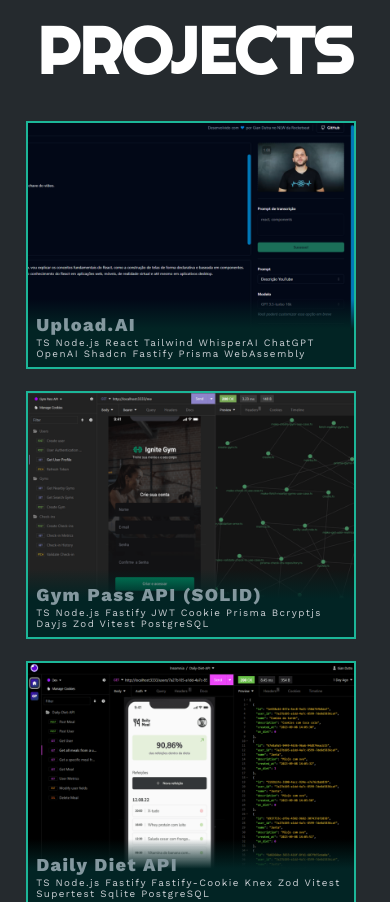
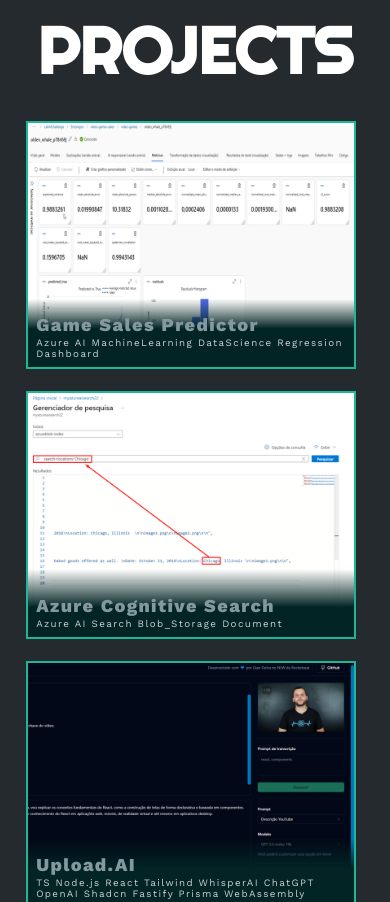
Before and after one commit to GianDutra/meu_portfolio, a React (Create React App) app: page / in a window 390 px wide. Shown: the part 7240-8142 px from the top of the page. Built offline with nearby package versions, Linux system fonts and the light colour scheme.

Commit message:
update: 2 new projects

```diff
--- a/src/components/Portfolio/index.js
+++ b/src/components/Portfolio/index.js
@@ -25,6 +25,8 @@
 import p20 from "../../assets/image/p20.png";
 import p21 from "../../assets/image/p21.png";
 import p22 from "../../assets/image/p22.png";
+import p23 from "../../assets/image/p23.png";
+import p24 from "../../assets/image/p24.png";
 import comingSoon from '../../assets/image/coming-soon.png'
 
 gsap.registerPlugin(ScrollTrigger);
@@ -78,7 +80,7 @@
     event.preventDefault(); // Impede o comportamento padrão do link
     event.stopPropagation(); // Impede a propagação do evento para o elemento pai
 
-    // Coloque aqui a lógica de redirecionamento para o link desejado
+    // Aqui a lógica de redirecionamento para o link desejado
     window.open(
       "https://github.com/GianDutra/Ignite-Feed-TypeScript",
       "_blank"
@@ -89,7 +91,7 @@
     event.preventDefault(); // Impede o comportamento padrão do link
     event.stopPropagation(); // Impede a propagação do evento para o elemento pai
 
-    // Coloque aqui a lógica de redirecionamento para o link desejado
+    // Aqui a lógica de redirecionamento para o link desejado
     window.open("https://github.com/GianDutra/Pomodoro", "_blank");
   };
 
@@ -97,7 +99,7 @@
     event.preventDefault(); // Impede o comportamento padrão do link
     event.stopPropagation(); // Impede a propagação do evento para o elemento pai
 
-    // Coloque aqui a lógica de redirecionamento para o link desejado
+    // Aqui a lógica de redirecionamento para o link desejado
     window.open("https://github.com/GianDutra/DT-Money", "_blank");
   };
 
@@ -105,7 +107,7 @@
     event.preventDefault(); // Impede o comportamento padrão do link
     event.stopPropagation(); // Impede a propagação do evento para o elemento pai
 
-    // Coloque aqui a lógica de redirecionamento para o link desejado
+    // Aqui a lógica de redirecionamento para o link desejado
     window.open("https://github.com/GianDutra/Shop-Nextjs-Challenge", "_blank");
   };
 
@@ -113,7 +115,7 @@
     event.preventDefault(); // Impede o comportamento padrão do link
     event.stopPropagation(); // Impede a propagação do evento para o elemento pai
 
-    // Coloque aqui a lógica de redirecionamento para o link desejado
+    // Aqui a lógica de redirecionamento para o link desejado
     window.open("https://github.com/GianDutra/Coffee-delivery", "_blank");
   };
 
@@ -121,7 +123,7 @@
     event.preventDefault(); // Impede o comportamento padrão do link
     event.stopPropagation(); // Impede a propagação do evento para o elemento pai
 
-    // Coloque aqui a lógica de redirecionamento para o link desejado
+    // Aqui a lógica de redirecionamento para o link desejado
     window.open("https://github.com/GianDutra/meu_portfolio", "_blank");
   };
 
@@ -129,7 +131,7 @@
     event.preventDefault(); // Impede o comportamento padrão do link
     event.stopPropagation(); // Impede a propagação do evento para o elemento pai
 
-    // Coloque aqui a lógica de redirecionamento para o link desejado
+    // Aqui a lógica de redirecionamento para o link desejado
     window.open("https://github.com/GianDutra/tailwind-nextjs", "_blank");
   };
 
@@ -137,7 +139,7 @@
     event.preventDefault(); // Impede o comportamento padrão do link
     event.stopPropagation(); // Impede a propagação do evento para o elemento pai
 
-    // Coloque aqui a lógica de redirecionamento para o link desejado
+    // Aqui a lógica de redirecionamento para o link desejado
     window.open("https://github.com/GianDutra/my-design-system", "_blank");
   };
 
@@ -145,7 +147,7 @@
     event.preventDefault(); // Impede o comportamento padrão do link
     event.stopPropagation(); // Impede a propagação do evento para o elemento pai
 
-    // Coloque aqui a lógica de redirecionamento para o link desejado
+    // Aqui a lógica de redirecionamento para o link desejado
     window.open("https://github.com/GianDutra/ignite-call", "_blank");
   };
 
@@ -153,7 +155,7 @@
     event.preventDefault(); // Impede o comportamento padrão do link
     event.stopPropagation(); // Impede a propagação do evento para o elemento pai
 
-    // Coloque aqui a lógica de redirecionamento para o link desejado
+    // Aqui a lógica de redirecionamento para o link desejado
     window.open("https://github.com/GianDutra/ignite_redux_zustand", "_blank");
   };
 
@@ -218,6 +220,14 @@
   ? "TS Node.js React Tailwind WhisperAI ChatGPT OpenAI Shadcn Fastify Prisma WebAssembly"
   : "TypeScript Node React Tailwind WhisperAI ChatGPT OpenAI Shadcn Fastify Prisma WebAssembly"
 
+  const displayTextAzureML = isMobile
+    ? "Azure AI MachineLearning DataScience Regression Dashboard"
+    : "Azure AI Machine_Learning Data_Science Regression Analysis Dashboard";
+
+  const displayTextCognitiveSearch = isMobile
+    ? "Azure AI Search Blob_Storage Document"
+    : "Azure AI Cloud Document_Search Blob_Storage";
+
   return (
     <section id="portfolio" className="portfolio">
       <div className="contenido-seccion">
@@ -229,6 +239,44 @@
             data-aos-duration="400"
             data-aos-easing="ease"
           >
+                        <a
+              href="https://github.com/GianDutra/Machine-Learning-no-Azure-ML"
+              target="_blank"
+              rel="noopener noreferrer"
+            >
+              <img src={p23} alt="" />
+            </a>
+            <div className="overlayCoffee">
+              <h3>Game Sales Predictor</h3>
+              <p className="p">{displayTextAzureML}</p>
+            </div>
+          </div>
+          <div
+            className="proyecto"
+            data-aos={isMobile ? "fade-up" : ""}
+            data-aos-duration="400"
+            data-aos-easing="ease"
+          >
+
+            <a
+              href="https://github.com/GianDutra/Azure-Cognitive-Search"
+              target="_blank"
+              rel="noopener noreferrer"
+            >
+              <img src={p24} alt="" />
+            </a>
+            <div className="overlay">
+              <h3>Azure Cognitive Search</h3>
+              <p className="p">{displayTextCognitiveSearch}</p>
+            </div>
+          </div>
+          <div
+            className="proyecto"
+            data-aos={isMobile ? "fade-up" : ""}
+            data-aos-duration="400"
+            data-aos-easing="ease"
+          >
+
             <a
               href="https://github.com/GianDutra/Upload.ai_front_end"
               target="_blank"
@@ -750,15 +798,16 @@
               <p>Python Selenium Git</p>
             </div>
           </div>
-          <div className="proyecto" data-aos={isMobile ? 'fade-up' : ''} data-aos-duration="400" data-aos-easing="ease">
+          {/*<div className="proyecto" data-aos={isMobile ? 'fade-up' : ''} data-aos-duration="400" data-aos-easing="ease">
 
               <img src={comingSoon} alt="" />
 
-            <div className="overlay">
+             <div className="overlay">
               <h3>Coming Soon</h3>
               <p>Coming Soon</p>
             </div>
           </div>
+          */}
         </div>
       </div>
     </section>
```
Also changed, not shown: src/assets/image/p23.png (added), src/assets/image/p24.png (added).
